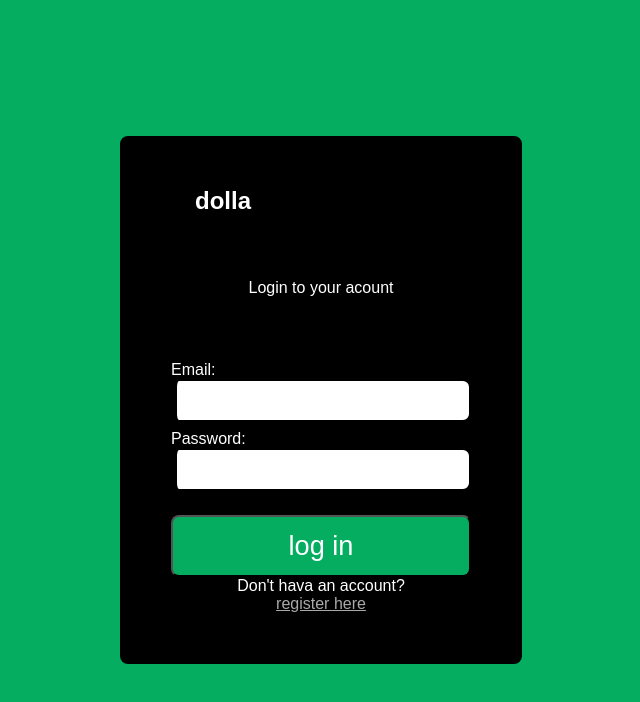
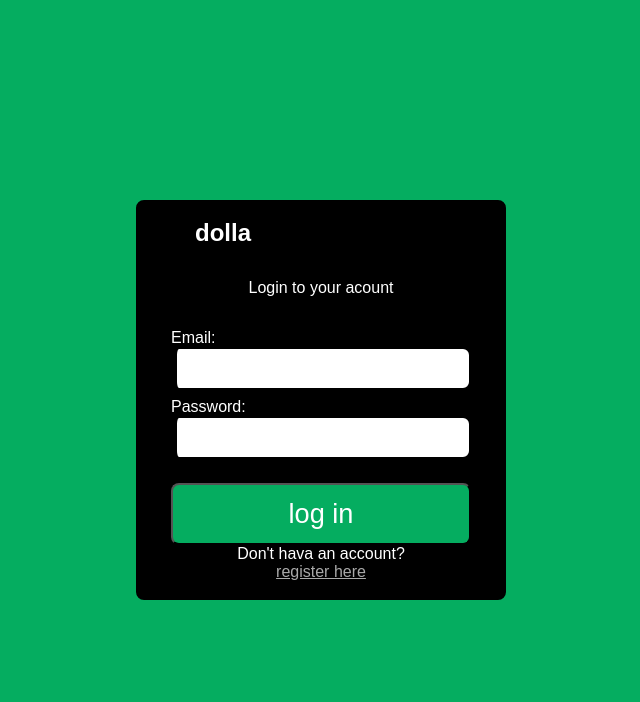
Before and after one commit to shyamtawli/dolla-responsive-website, a React (Create React App) app: page /signin in a window 1280 px wide. Shown: the top 702 px of the page, without its empty margins (319-959 px from the left). Built offline with nearby package versions, Linux system fonts and the light colour scheme; a web font is replaced by a local one.

Commit message:
requested signin

```diff
--- a/src/App.css
+++ b/src/App.css
@@ -7,7 +7,6 @@
 .register-form{
   color: #fff;
   background-color: #05ad60;
-  background-repeat: no-repeat;
   text-align: center;
   display: flex;
   min-height: 100vh;
@@ -16,14 +15,14 @@
 
 }
 .headOfLogin{
-  padding: 2rem;
-  margin:2rem ;
+  padding: 1rem;
+  margin:1rem ;
 }
 .form-container{
 
   border-radius: 8px;
-  padding: 3rem 3rem;
-  margin: 5rem 5rem;
+  padding: 1rem 2rem;
+  margin: 1rem 1rem;
   border-style: solid;
   border-width: 3px;
   background-color: black;
```
